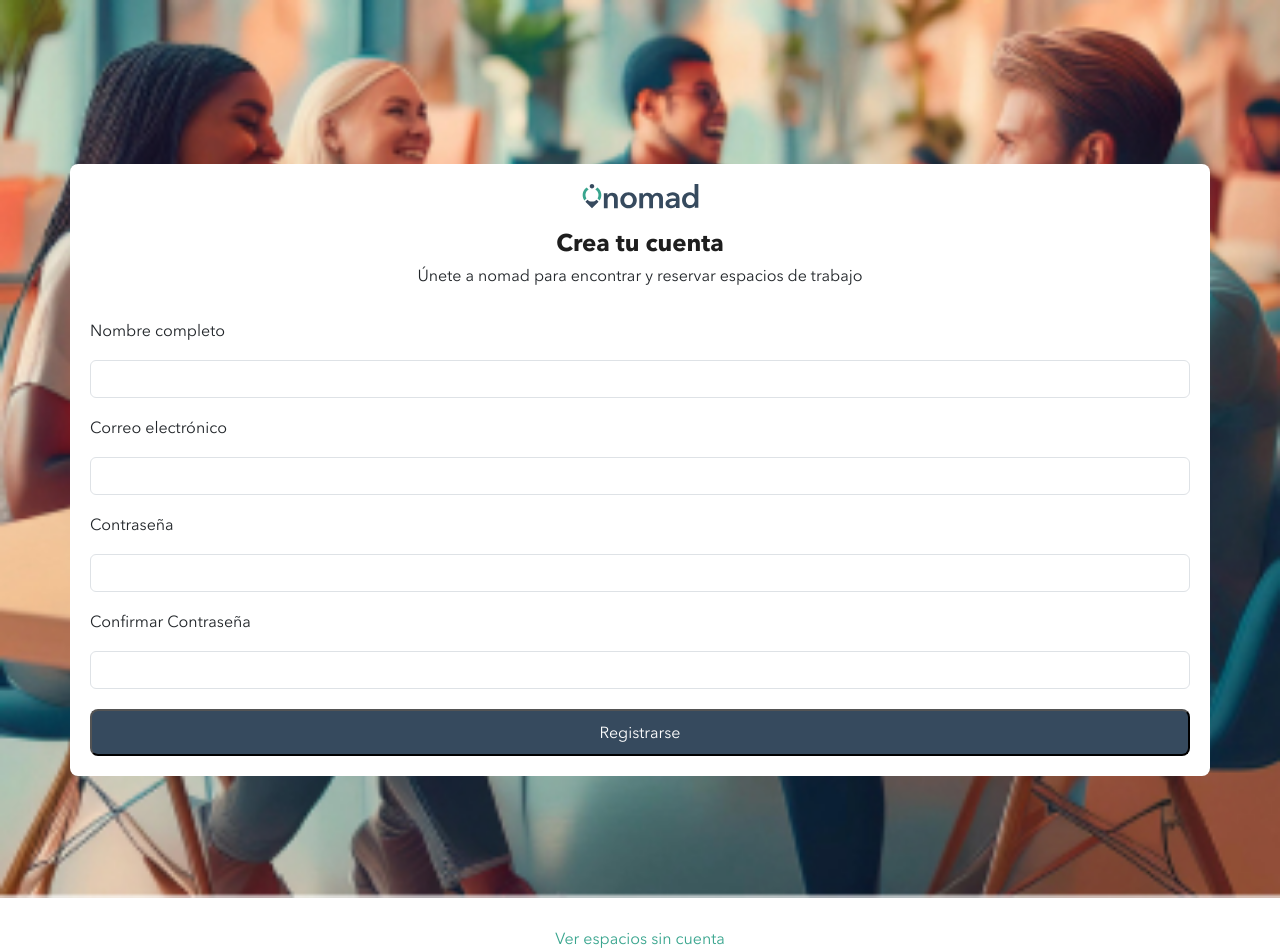
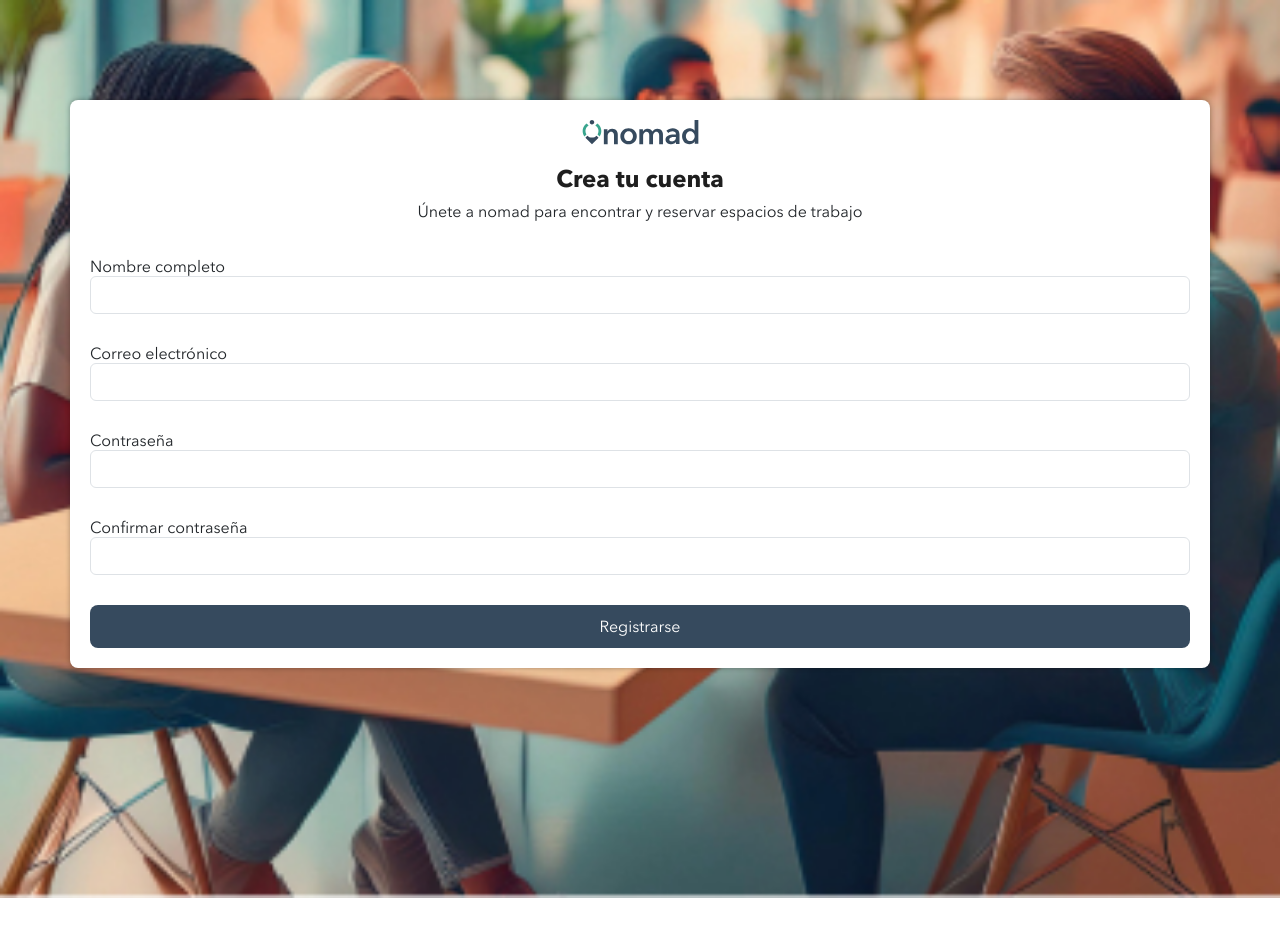
Before and after one commit to silgurlekian/nomad-pwa, a React (Create React App) app in the folder frontend/: page /register in a window 1280 px wide. After the commit the page ends 898 px from the top, so only its background shows below. Built offline with nearby package versions, Linux system fonts and the light colour scheme.

Commit message:
unificar estilos para registro y login

```diff
--- a/frontend/src/App.css
+++ b/frontend/src/App.css
@@ -51,3 +51,25 @@ body {
     transform: scale(10);
   }
 }
+
+.btn-primary {
+  align-items: center;
+  background-color: #364A5E;
+  border-radius: 8px;
+  display: flex;
+  justify-content: center;
+  padding: 12px 16px;
+  position: relative;
+  color: #FFFFFF;
+  width: 100%;
+  box-shadow: none;
+  border: 0;
+}
+
+.btn-primary:hover {
+  background-color: #0056b3;
+}
+
+.form-group {
+  margin-bottom: 10px;
+}
--- a/frontend/src/components/Header.css
+++ b/frontend/src/components/Header.css
@@ -1,11 +1,3 @@
-.vector-icon {
-    position: absolute;
-    top: 3.099rem;
-    right: 15.078rem;
-    width: 6.956rem;
-    height: 1.519rem;
-}
-
 .bkg-home img {
     width: 100%;
 }
@@ -19,104 +11,10 @@
     font-weight: 500;
 }
 
-.shape {
-    position: absolute;
-    height: 100%;
-    width: 100%;
-    top: 0%;
-    right: 0%;
-    bottom: 0%;
-    left: 0%;
-    border-radius: 25px;
-    border: 1.2px solid #ecf0f1;
-    box-sizing: border-box;
-}
-
-.group {
-    position: absolute;
-    height: 100%;
-    width: 100%;
-    top: 0%;
-    right: 0%;
-    bottom: 0%;
-    left: 0%;
-    display: none;
-}
-
-.vuesaxlinearnotification-icon {
-    position: absolute;
-    height: 40%;
-    width: 39.96%;
-    top: 30%;
-    right: 30.03%;
-    bottom: 30%;
-    left: 30.01%;
-    max-width: 100%;
-    overflow: hidden;
-    max-height: 100%;
-}
-
-.button-notification {
-    width: 3.144rem;
-    position: relative;
-    height: 3.125rem;
-    cursor: pointer;
-}
-
-.ellipse-icon {
-    position: absolute;
-    top: calc(50% - 22px);
-    left: calc(50% - 22.15px);
-    border-radius: 50%;
-    width: 2.75rem;
-    height: 2.75rem;
-    object-fit: cover;
-}
-
-.group1 {
-    position: absolute;
-    height: 100%;
-    width: 100%;
-    top: 0%;
-    right: 0%;
-    bottom: 0%;
-    left: 0%;
-}
-
-.button-notification1 {
-    width: 3.144rem;
-    position: relative;
-    height: 3.125rem;
-}
-
-.button-notification-parent {
-    width: 6.881rem;
-    display: flex;
-    flex-direction: row;
-    align-items: center;
-    justify-content: flex-end;
-}
-
-.header1 {
-    position: absolute;
-    top: 5.648rem;
-    left: 0;
-    border-radius: 20px 20px 0px 0px;
-    background-color: #fff;
-    width: 23.438rem;
-    display: flex;
-    flex-direction: row;
-    align-items: center;
-    justify-content: space-between;
-    padding: 1rem;
-    box-sizing: border-box;
-    width: 100%;
-}
-
 .header {
     width: 100%;
     position: relative;
-    height: 10.275rem;
+    height: 100px;
     text-align: left;
     font-size: 1rem;
     color: #364a5e;
--- a/frontend/src/components/Login.css
+++ b/frontend/src/components/Login.css
@@ -1,5 +1,13 @@
 body {
     background-color: #ECF0F1;
+}
+
+.login-container {
+    height: 100vh;
+    display: flex;
+    flex-direction: column;
+    justify-content: space-between;
+    flex-grow: 1;
 }
 
 .container {
@@ -12,6 +20,7 @@ body {
     width: 90%;
     padding: 20px;
     border-radius: 8px;
+    box-shadow: 0 0 5px rgba(0, 0, 0, 0.3);
 }
 
 h2 {
@@ -26,21 +35,6 @@ form {
     gap: 20px;
     display: flex;
     flex-direction: column;
-}
-
-button {
-    align-items: center;
-    background-color: #364A5E;
-    border-radius: 8px;
-    display: flex;
-    justify-content: center;
-    padding: 12px 16px;
-    position: relative;
-    color: #FFFFFF;
-}
-
-button:hover {
-    background-color: #0056b3;
 }
 
 .link {
@@ -59,10 +53,3 @@ button:hover {
     align-items: center;
     gap: 12px;
 }
-
-.line {
-    width: 100%;
-    height: 100%;
-    display: inline-flex;
-    border: 1px #C8C8C8 solid;
-}
--- a/frontend/src/components/Login.js
+++ b/frontend/src/components/Login.js
@@ -1,6 +1,7 @@
 import React, { useState, useEffect } from "react";
 import { useNavigate } from "react-router-dom";
 import { loginUser } from "../services/AuthService";
+import "../App.css";
 import "./Login.css";
 
 const Login = () => {
@@ -22,7 +23,6 @@ const Login = () => {
       const data = await loginUser({ email, password });
       localStorage.setItem("token", data.token);
       localStorage.setItem("user", JSON.stringify(data));
-      alert(`Bienvenido ${data.nombre}!\nEmail: ${data.email}`);
       navigate("/home");
     } catch (err) {
       setError(
@@ -32,7 +32,7 @@ const Login = () => {
   };
 
   return (
-    <div>
+    <div className="login-container">
       <div className="header">
         <div className="bkg-home">
           <img alt="" src="/images/login.jpg" />
@@ -42,6 +42,7 @@ const Login = () => {
         <img alt="" src="/images/logo-nomad.svg" />
         <h2>Iniciar Sesión</h2>
         <form onSubmit={handleLogin}>
+          <div className="form-group">
             <label htmlFor="email">Correo electrónico</label>
             <input
               type="email"
@@ -50,6 +51,8 @@ const Login = () => {
               onChange={(e) => setEmail(e.target.value)}
               required
             />
+          </div>
+          <div className="form-group">
             <label htmlFor="password">Contraseña</label>
             <input
               type="password"
@@ -58,7 +61,10 @@ const Login = () => {
               onChange={(e) => setPassword(e.target.value)}
               required
             />
-          <button type="submit">Entrar</button>
+          </div>
+          <button type="submit" className="btn-primary">
+            Entrar
+          </button>
           {/* <a href="/forgot-password" className="link">
             ¿Olvidaste tu contraseña?
           </a> */}
@@ -67,15 +73,16 @@ const Login = () => {
       {error && <p className="error-message">{error}</p>}
       <div className="d-flex separator">
         <div className="line"></div>
+        <hr className="w-100"/>
         <div>ó</div>
-        <div className="line"></div>
+        <hr className="w-100"/>
       </div>
       <p className="text-center">¿No tienes una cuenta?</p>
       <a href="/register" className="d-block link">
         Regístrate
       </a>
 
-      <a href="/home" className="d-block link mt-5">
+      <a href="/home" className="d-block link mt-auto pb-5">
         Ver espacios sin cuenta
       </a>
     </div>
--- a/frontend/src/components/Register.js
+++ b/frontend/src/components/Register.js
@@ -1,6 +1,7 @@
 import React, { useState } from "react";
 import { useNavigate } from "react-router-dom";
 import { registerUser } from "../services/AuthService";
+import "../App.css";
 import "./Login.css";
 
 const Register = () => {
@@ -23,16 +24,16 @@ const Register = () => {
     try {
       const data = await registerUser({ nombre, email, password });
       // Almacenar datos del usuario en localStorage
-      localStorage.setItem("user", JSON.stringify(data)); // Asegúrate de que 'data' incluya 'createdAt'
-      localStorage.setItem("token", data.token); // Si tu API devuelve un token
-      navigate("/login"); // Redirigir a la página de login después del registro
+      localStorage.setItem("user", JSON.stringify(data));
+      localStorage.setItem("token", data.token);
+      navigate("/login");
     } catch (err) {
       setError(err.response ? err.response.data.message : "Error al registrar");
     }
   };
 
   return (
-    <div>
+    <div className="login-container">
       <div className="header">
         <div className="bkg-home">
           <img alt="" src="/images/login.jpg" />
@@ -48,6 +49,7 @@ const Register = () => {
         </div>
 
         <form onSubmit={handleRegister}>
+          <div className="form-group">
             <label htmlFor="nombre">Nombre completo</label>
             <input
               type="text"
@@ -56,6 +58,8 @@ const Register = () => {
               onChange={(e) => setNombre(e.target.value)}
               required
             />
+          </div>
+          <div className="form-group">
             <label htmlFor="email">Correo electrónico</label>
             <input
               type="email"
@@ -64,6 +68,8 @@ const Register = () => {
               onChange={(e) => setEmail(e.target.value)}
               required
             />
+          </div>
+          <div className="form-group">
             <label htmlFor="password">Contraseña</label>
             <input
               type="password"
@@ -72,7 +78,9 @@ const Register = () => {
               onChange={(e) => setPassword(e.target.value)}
               required
             />
-          <label htmlFor="confirmPassword">Confirmar Contraseña</label>
+          </div>
+          <div className="form-group">
+            <label htmlFor="confirmPassword">Confirmar contraseña</label>
             <input
               type="password"
               className="form-control"
@@ -80,7 +88,10 @@ const Register = () => {
               onChange={(e) => setConfirmPassword(e.target.value)}
               required
             />
-          <button type="submit">Registrarse</button>
+          </div>
+          <button type="submit" className="btn-primary">
+            Registrarse
+          </button>
         </form>
         {error && <p className="error-message">{error}</p>}
       </div>
@@ -89,14 +100,12 @@ const Register = () => {
         <div>ó</div>
         <div className="line"></div>
       </div>
+      <div className="mb-5 pb-5">
         <p className="text-center">¿Ya tienes una cuenta?</p>
         <a href="/login" className="d-block link">
           Inicia sesión
         </a>
-
-      <a href="/home" className="d-block link mt-5">
-        Ver espacios sin cuenta
-      </a>
+      </div>
     </div>
   );
 };
--- a/frontend/src/index.js
+++ b/frontend/src/index.js
@@ -1,8 +1,7 @@
 import React from "react";
 import ReactDOM from "react-dom/client";
-import 'bootstrap/dist/css/bootstrap.min.css';
+import "bootstrap/dist/css/bootstrap.min.css";
 import App from "./App";
-
 
 const root = ReactDOM.createRoot(document.getElementById("root"));
 root.render(
--- a/frontend/src/views/Profile.css
+++ b/frontend/src/views/Profile.css
@@ -22,21 +22,6 @@ body {
 
 .user-info p.font-small {
     font-size: .8rem;
-}
-
-button {
-    align-items: center;
-    background-color: #364A5E;
-    border-radius: 8px;
-    display: flex;
-    justify-content: center;
-    padding: 12px 16px;
-    position: relative;
-    color: #FFFFFF;
-}
-
-button:hover {
-    background-color: #0056b3;
 }
 
 .reserve-button {
@@ -100,9 +85,3 @@ button.link {
 button.link:hover {
     background-color: transparent;
 }
-
-.warning-icon {
-    width: 50%;
-    margin: auto;
-    text-align: center;
-}
--- a/frontend/src/views/Profile.js
+++ b/frontend/src/views/Profile.js
@@ -1,4 +1,5 @@
 import React from "react";
+import "../App.css";
 import "./Profile.css";
 import HeaderSection from "../components/HeaderSection";
 import { useNavigate } from "react-router-dom";
@@ -13,10 +14,10 @@ const MyAccount = () => {
     return (
       <div>
         <HeaderSection />
-        <div className="my-account">
-          <img src="../icons/warning.svg" alt="" className="warning-icon" />
+        <div className="my-account text-center">
+          <img src="../icons/warning-big.svg" alt="" className="warning-icon" />
           <p>Debes iniciar sesión para acceder a esta página.</p>
-          <button onClick={() => navigate("/login")} className="login-button">
+          <button onClick={() => navigate("/login")} className="btn-primary">
             Iniciar Sesión
           </button>
         </div>
```
Also changed, not shown: frontend/public/icons/24-support.svg (deleted), frontend/public/icons/warning-big.svg (added). Lines whose indentation alone changed are shown as unchanged.
